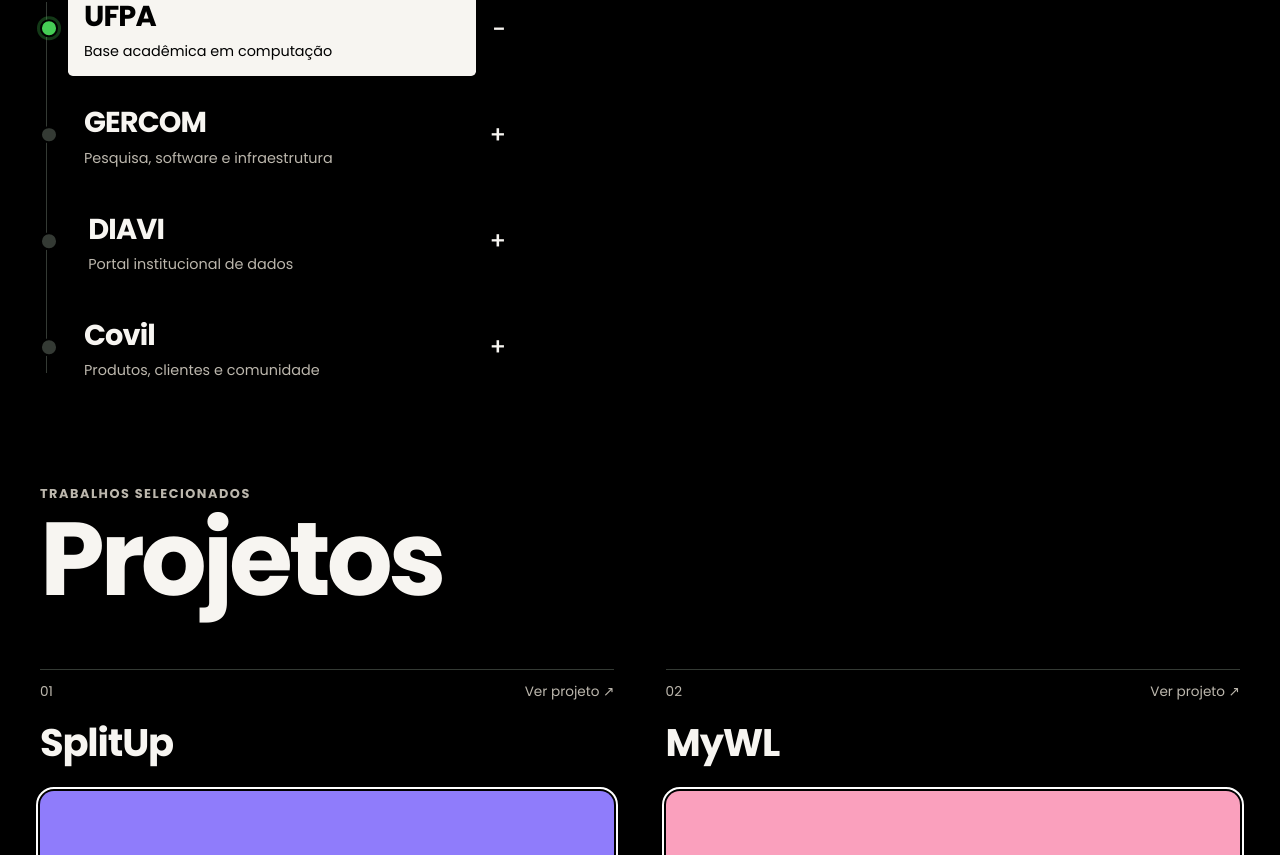
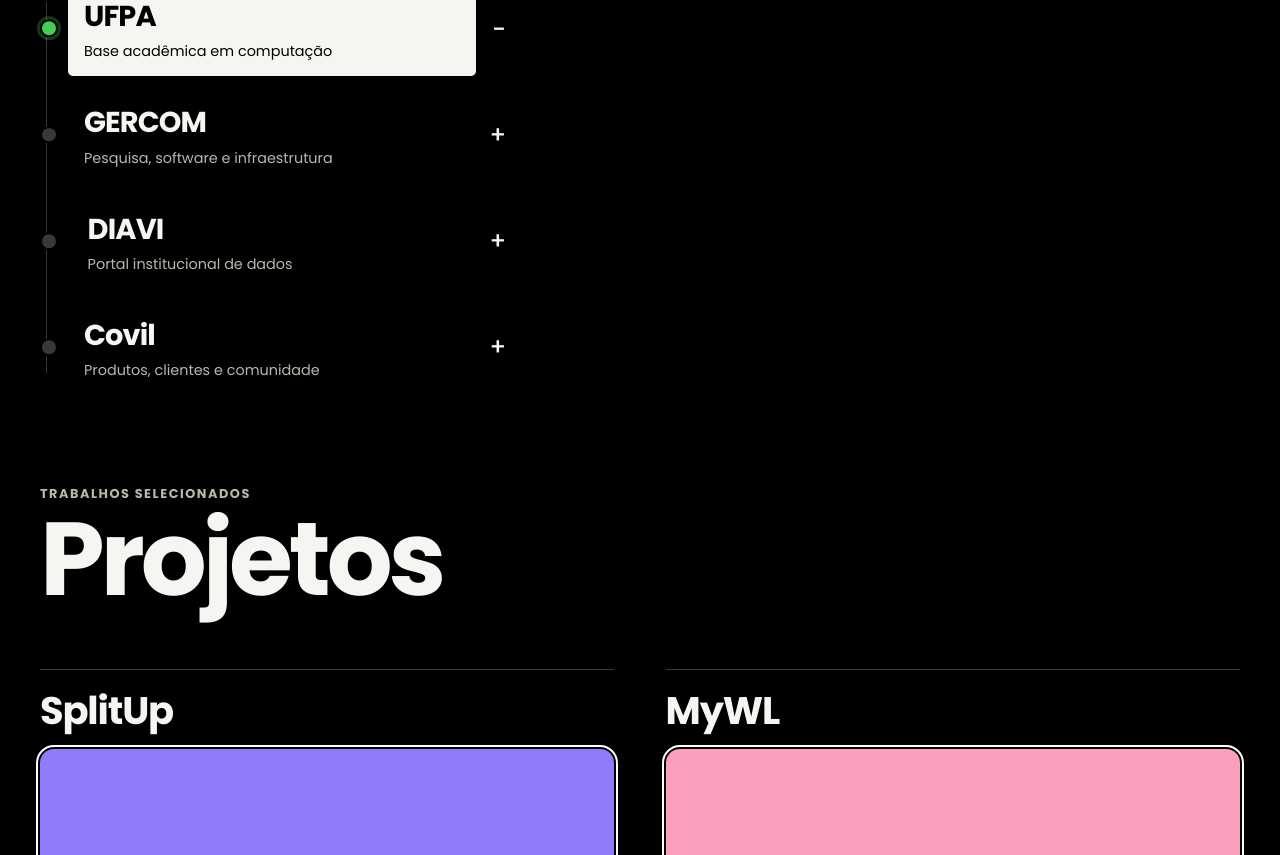
Before and after one commit to Covil-Works/Portifolio-Covil, a React (Vite) app: page / in a window 1280 px wide. Shown: the part 1645-2500 px from the top of the page. Built offline with nearby package versions, Linux system fonts and the light colour scheme.

Commit message:
feat(projects): make previews clickable

```diff
--- a/src/App.jsx
+++ b/src/App.jsx
@@ -120,8 +120,8 @@ const technologies = [
 ]
 
 const projects = [
-  { name: 'SplitUp', stack: 'Kotlin · PostgreSQL', device: 'phone', image: suMain, imageAlt: 'Tela principal do SplitUp', phoneImages: { left: suComanda, right: suAmigos }, rotatePhonePreview: true },
-  { name: 'MyWL', stack: 'Next.js · PostgreSQL', device: 'desktop', image: null, imageAlt: 'Tela do MyWL', carouselImages: [mywl1, mywl2, mywl3] },
+  { name: 'SplitUp', details: 'Aplicativo mobile - Kotlin · Room · Android', href: 'https://covildev.com/splitup', stack: 'Kotlin · PostgreSQL', device: 'phone', image: suMain, imageAlt: 'Tela principal do SplitUp', phoneImages: { left: suComanda, right: suAmigos }, rotatePhonePreview: true },
+  { name: 'MyWL', details: 'Aplicação web - Next.js · PostgreSQL · Vercel', href: 'https://covildev.com/mywl', stack: 'Next.js · PostgreSQL', device: 'desktop', image: null, imageAlt: 'Tela do MyWL', carouselImages: [mywl1, mywl2, mywl3] },
   { name: 'Projeto C', stack: 'Java · Spring', device: 'desktop', image: null, imageAlt: 'Tela do Projeto C' },
   { name: 'Projeto D', stack: 'Produto · Comunidade', device: 'phone', image: null, imageAlt: 'Tela do Projeto D' },
 ]
--- a/src/components/ProjectCard.jsx
+++ b/src/components/ProjectCard.jsx
@@ -2,7 +2,7 @@ import { useEffect, useRef, useState } from 'react'
 
 const PHONE_ROTATION_ORDER = ['main', 'left', 'right']
 
-function ProjectCard({ project, index }) {
+function ProjectCard({ project }) {
   const [phoneRotationStep, setPhoneRotationStep] = useState(0)
   const [isPhoneCycling, setIsPhoneCycling] = useState(false)
   const [desktopCarouselStep, setDesktopCarouselStep] = useState(0)
@@ -88,13 +88,16 @@ function ProjectCard({ project, index }) {
 
   return (
     <article className="project-card">
-      <div className="project-card__meta"><span>0{index + 1}</span><span>Ver projeto ↗</span></div>
       <h3>{project.name}</h3>
-      <div
+      <a
         className={'project-card__visual visual--' + project.device + (project.name === 'SplitUp' ? ' project-card__visual--splitup' : '') + (project.name === 'MyWL' ? ' project-card__visual--mywl' : '')}
+        href={project.href}
+        target="_blank"
+        rel="noreferrer"
         onMouseEnter={canAutoPreview ? startAutoPreview : undefined}
         onMouseLeave={canAutoPreview ? stopAutoPreview : undefined}
       >
+        <span className="project-card__more">Ver Mais <span aria-hidden="true">↗</span></span>
         {project.device === 'phone' ? (
           <div className={[
             'phone-preview',
@@ -129,8 +132,8 @@ function ProjectCard({ project, index }) {
             ) : renderScreen()}
           </div>
         )}
-      </div>
-      <p>{project.stack}</p>
+      </a>
+      {project.details && <p className="project-card__description">{project.details}</p>}
     </article>
   )
 }
--- a/src/styles/global.css
+++ b/src/styles/global.css
@@ -434,15 +434,47 @@ h2 { margin: 0.5rem 0 0; font-size: clamp(3.5rem, 9vw, 7.5rem); line-height: 0.8
 .contact__channel-pending > :last-child { color: var(--muted); font-size: 0.8rem; font-weight: 600; }
 
 .project-grid { display: grid; grid-template-columns: repeat(2, minmax(0, 1fr)); gap: clamp(2.5rem, 6vw, 6rem) clamp(1.5rem, 4vw, 4rem); }
-.project-card h3 { margin: 0.8rem 0 1.25rem; font-size: clamp(1.5rem, 3vw, 2.5rem); letter-spacing: -0.03em; }
-.project-card > p { margin: 0.8rem 0 0; color: var(--muted); font-weight: 700; }
-.project-card__meta { display: flex; justify-content: space-between; padding-top: 0.75rem; border-top: 1px solid var(--line); color: var(--muted); font-size: 0.85rem; }
+.project-card h3 { margin: 0 0 10px; padding-top: 0.75rem; border-top: 1px solid var(--line); font-size: clamp(1.5rem, 3vw, 2.5rem); letter-spacing: -0.03em; }
+.project-card__description { margin: 0.8rem 0 0; color: var(--muted); font-weight: 400; }
+
 .project-card__visual {
   position: relative; display: grid; width: 100%; aspect-ratio: 5 / 4; place-items: end center;
   overflow: hidden; border-radius: 14px; background: var(--project-surface); outline: 2px solid var(--project-frame); outline-offset: 2px; transition: background-color 650ms cubic-bezier(0.22, 1, 0.36, 1);
 }
 .project-card__visual--splitup { background: #8f7cfb; }
 .project-card__visual--mywl { background: #faa0bd; }
+.project-card__visual {
+  color: inherit;
+  text-decoration: none;
+}
+.project-card__more {
+  position: absolute;
+  top: 0;
+  left: 0;
+  z-index: 20;
+  display: flex;
+  width: 100%;
+  height: 10%;
+  align-items: center;
+  justify-content: center;
+  gap: 0.35rem;
+  color: #fff;
+  background: rgb(0 0 0 / 0.9);
+  font-size: 0.78rem;
+  font-weight: 700;
+  opacity: 0;
+  transform: translateY(-100%);
+  transition: transform 260ms cubic-bezier(0.22, 1, 0.36, 1), opacity 220ms ease-out;
+}
+.project-card__visual:hover .project-card__more,
+.project-card__visual:focus-visible .project-card__more {
+  opacity: 1;
+  transform: translateY(0);
+}
+.project-card__visual:focus-visible {
+  outline: 3px solid var(--honey);
+  outline-offset: 4px;
+}
 .device-mockup {
   position: relative;
   background: oklch(0.18 0.01 72);
```
